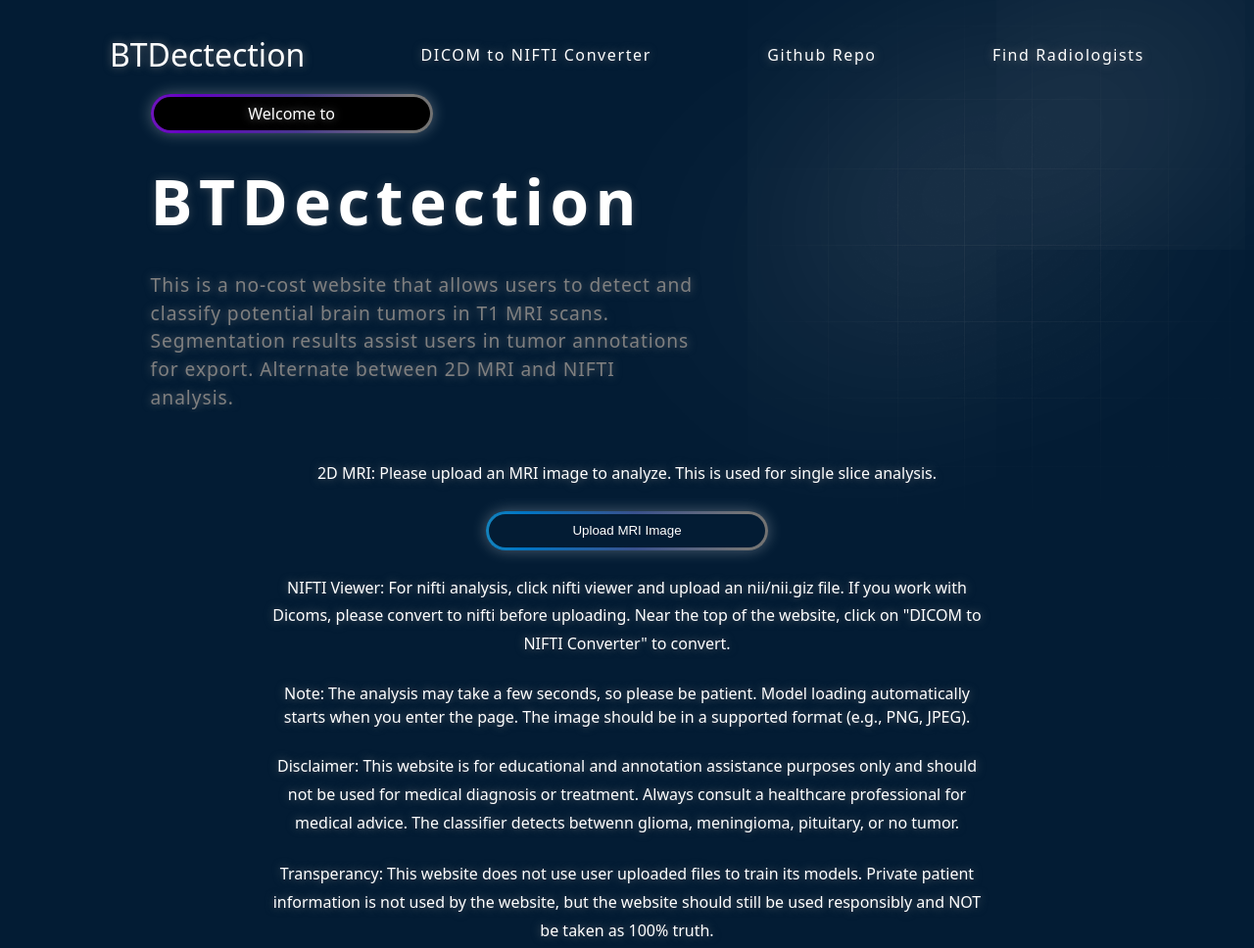
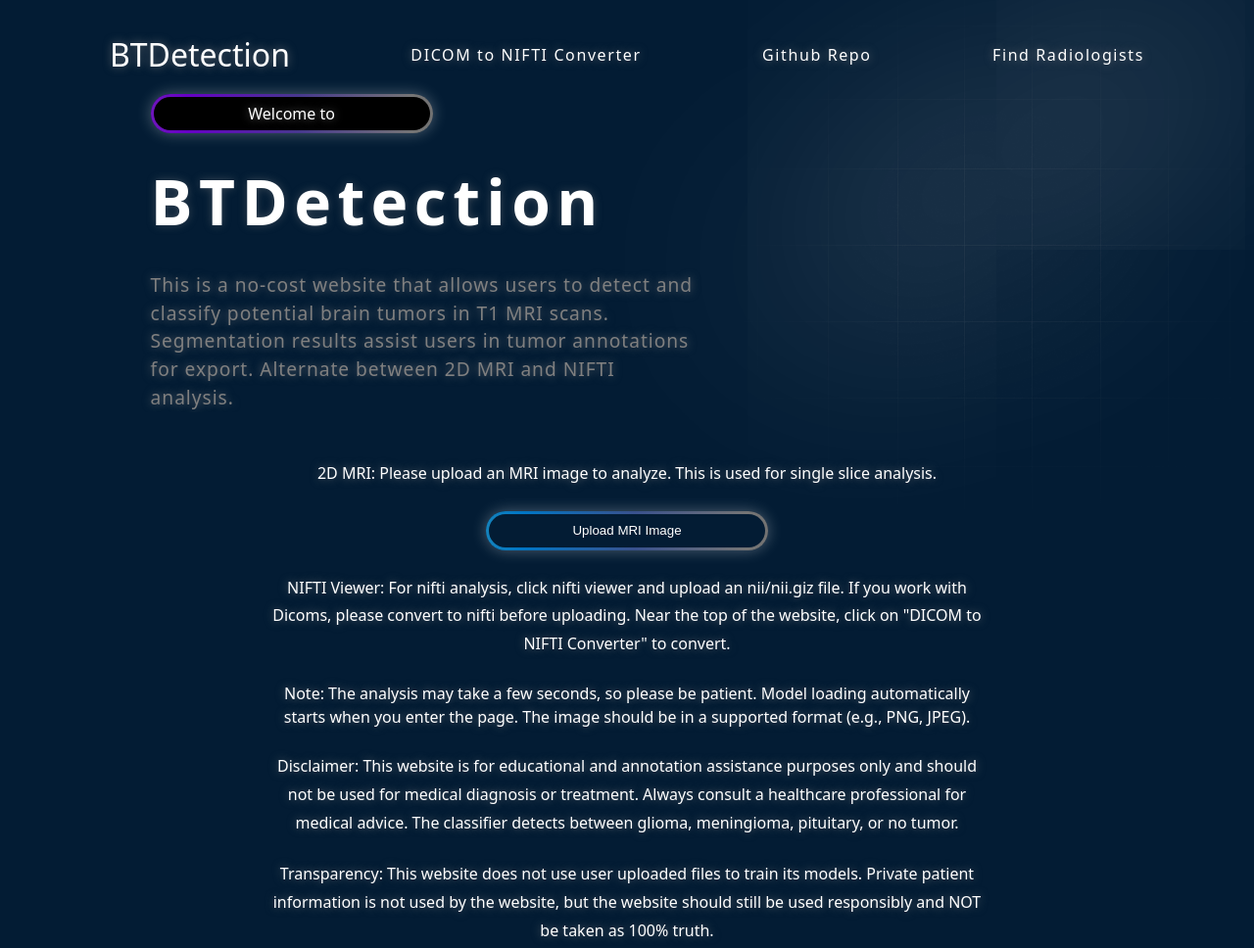
Before and after one commit to puneeththiru/Brain_Tumor_Detection_Prototype, a website: page index.html in a window 1280 px wide. Shown: the top 968 px of the page at 98% size. Drawn offline with nearby package versions, Linux system fonts and the light colour scheme.

Commit message:
fix typos and video

```diff
--- a/index.html
+++ b/index.html
@@ -585,7 +585,7 @@
     <div class="container">
         <header>
             <h1 data-aos="fade-down" data-aos-duration = "1500"
-            class="logo">BTDectection</h1>
+            class="logo">BTDetection</h1>
             <nav data-aos="fade-down" data-aos-duration = "1500">
                 <a href="https://niivue.github.io/niivue-dcm2niix/">DICOM to NIFTI Converter</a>
             </nav>
@@ -609,7 +609,7 @@
             data-aos-easing="ease-in-back"
             data-aos-delay="300"
             data-aos-offset="0"
-            data-aos-duration = "2000">BTDectection</h1>
+            data-aos-duration = "2000">BTDetection</h1>
             <p data-aos="fade-zoom-in"
             data-aos-easing="ease-in-back"
             data-aos-delay="300"
@@ -651,10 +651,10 @@
         Disclaimer: This website is for educational and annotation assistance
         purposes only and should not be used for medical diagnosis or treatment.
         Always consult a healthcare professional for medical advice.
-        The classifier detects betwenn glioma, meningioma, pituitary, or no tumor.
+        The classifier detects between glioma, meningioma, pituitary, or no tumor.
     </p>
     <p>
-        Transperancy: This website does not use user uploaded files to train its models.
+        Transparency: This website does not use user uploaded files to train its models.
         Private patient information is not used by the website, but the website should still
         be used responsibly and NOT be taken as 100% truth.
     </p>
@@ -662,7 +662,7 @@
         The models were trained on the BRISC2025 dataset, which contains roughly
         5,000 training images and 1,000 validation images.
     </p>
-    <iframe width="560" height="315" src="https://www.youtube.com/watch?v=HYj-F81DlEU" title="YouTube video player" frameborder="0" allow="accelerometer; autoplay; clipboard-write; encrypted-media; gyroscope; picture-in-picture; web-share" referrerpolicy="strict-origin-when-cross-origin" allowfullscreen></iframe>
+    <iframe width="560" height="315" src="https://www.youtube.com/embed/WOtwsYzAgY8?si=iXlDF8LmDJG7n68W" title="YouTube video player" frameborder="0" allow="accelerometer; autoplay; clipboard-write; encrypted-media; gyroscope; picture-in-picture; web-share" referrerpolicy="strict-origin-when-cross-origin" allowfullscreen></iframe>
 </div>
 <div id="loading-screen">
     <div class="spinner"></div>
```
